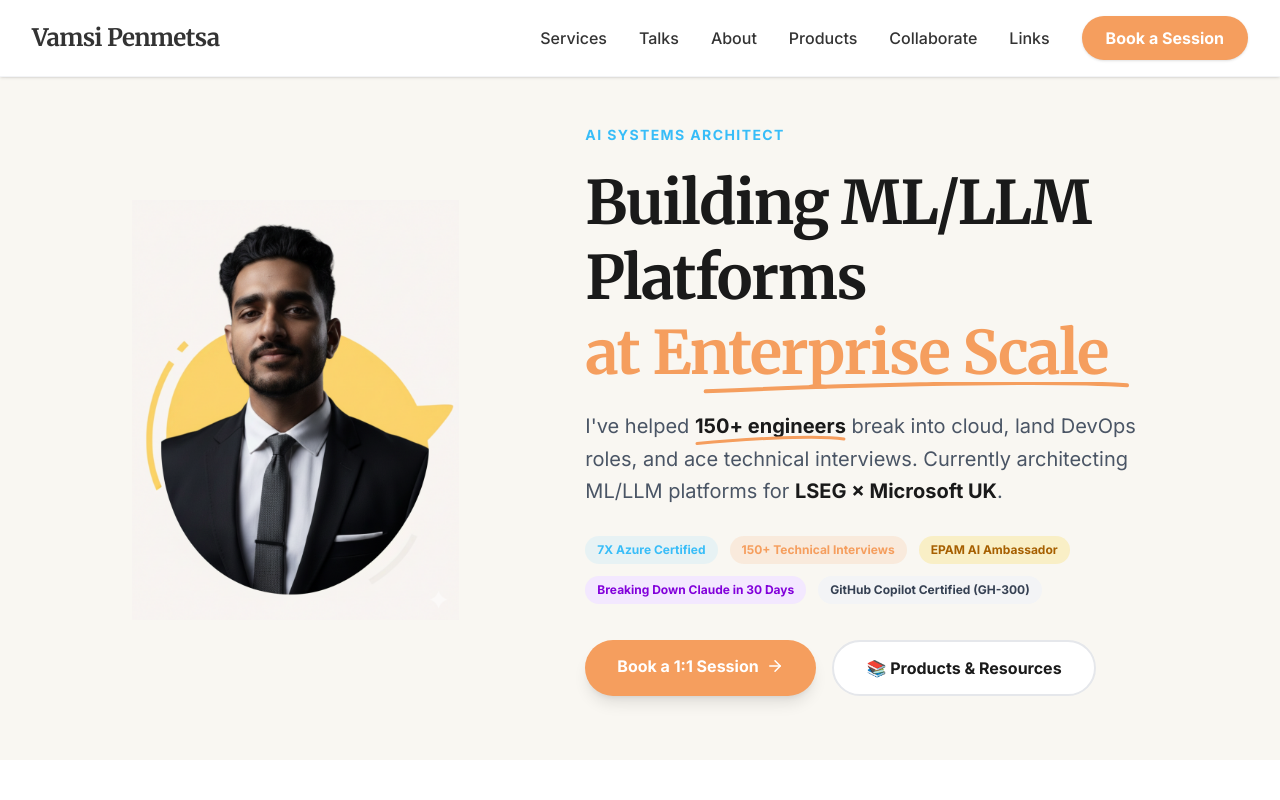
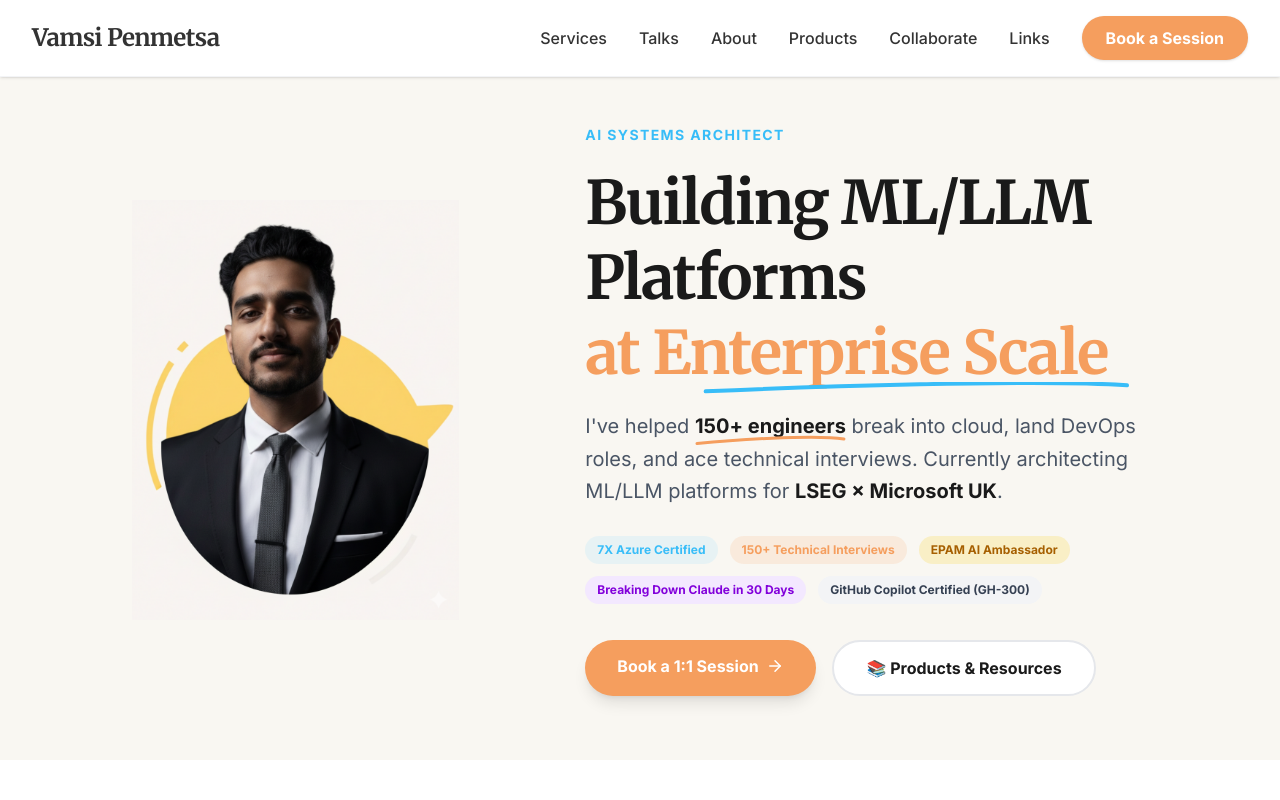
Before and after one commit to vamsipenmetsa/vamsipenmetsa-portfolio, a React (Vite) app: page / in a window 1280 px wide. Shown: the top 800 px of the page. Built offline with nearby package versions, Linux system fonts and the light colour scheme.

Commit message:
Fix scribble colours: blue line on orange text, blue on white text

```diff
--- a/src/App.jsx
+++ b/src/App.jsx
@@ -73,7 +73,7 @@ function App() {
               Building ML/LLM Platforms
               <span className="block text-ali-orange relative">
                 at Enterprise Scale
-                <svg className="absolute w-full h-3 -bottom-1 left-0 text-ali-orange" viewBox="0 0 320 9" fill="none" aria-hidden="true">
+                <svg className="absolute w-full h-3 -bottom-1 left-0 text-ali-blue-dark" viewBox="0 0 320 9" fill="none" aria-hidden="true">
                   <path d="M2 7C74 3.7 253 -2.3 318 2.5" stroke="currentColor" strokeWidth="3" strokeLinecap="round"/>
                 </svg>
               </span>
@@ -760,7 +760,7 @@ function App() {
             <h2 className="text-4xl md:text-5xl font-serif font-bold mb-4">
               Brand <span className="text-ali-orange relative inline-block">
                 Collaborations
-                <svg className="absolute w-full h-3 -bottom-1 left-0 text-ali-orange" viewBox="0 0 230 9" fill="none" aria-hidden="true">
+                <svg className="absolute w-full h-3 -bottom-1 left-0 text-ali-blue-dark" viewBox="0 0 230 9" fill="none" aria-hidden="true">
                   <path d="M2 7C53 3.7 182 -2.3 228 2.5" stroke="currentColor" strokeWidth="3" strokeLinecap="round"/>
                 </svg>
               </span>
@@ -888,7 +888,7 @@ function App() {
           <h2 className="text-4xl md:text-5xl font-serif font-bold mb-4">
             Ready to <span className="text-ali-orange relative inline-block">
               Level Up?
-              <svg className="absolute w-full h-3 -bottom-1 left-0 text-ali-orange" viewBox="0 0 120 9" fill="none" aria-hidden="true">
+              <svg className="absolute w-full h-3 -bottom-1 left-0 text-ali-blue-dark" viewBox="0 0 120 9" fill="none" aria-hidden="true">
                 <path d="M2 7C28 3.7 95 -2.3 118 2.5" stroke="currentColor" strokeWidth="3" strokeLinecap="round"/>
               </svg>
             </span>
--- a/src/Links.jsx
+++ b/src/Links.jsx
@@ -51,7 +51,7 @@ function Links() {
             <div className="flex-1 min-w-0">
               <p className="font-bold text-sm relative inline-block pb-2">
                 Brand Collaborations
-                <svg className="absolute w-full h-3 bottom-0 left-0 text-ali-yellow" viewBox="0 0 120 9" fill="none" aria-hidden="true">
+                <svg className="absolute w-full h-3 bottom-0 left-0 text-ali-blue" viewBox="0 0 120 9" fill="none" aria-hidden="true">
                   <path d="M2 7C28 3.7 95 -2.3 118 2.5" stroke="currentColor" strokeWidth="3" strokeLinecap="round"/>
                 </svg>
               </p>
```
